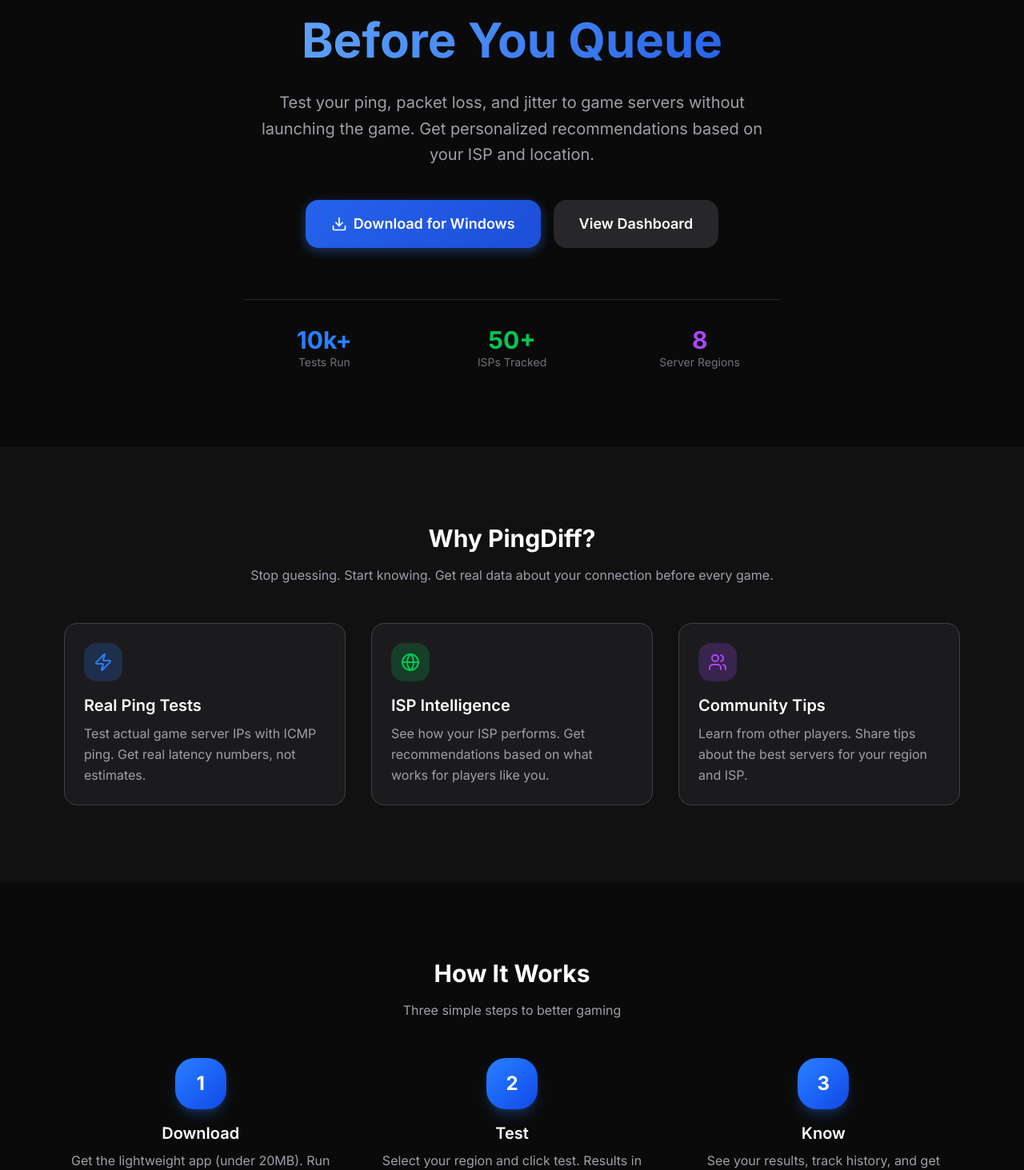
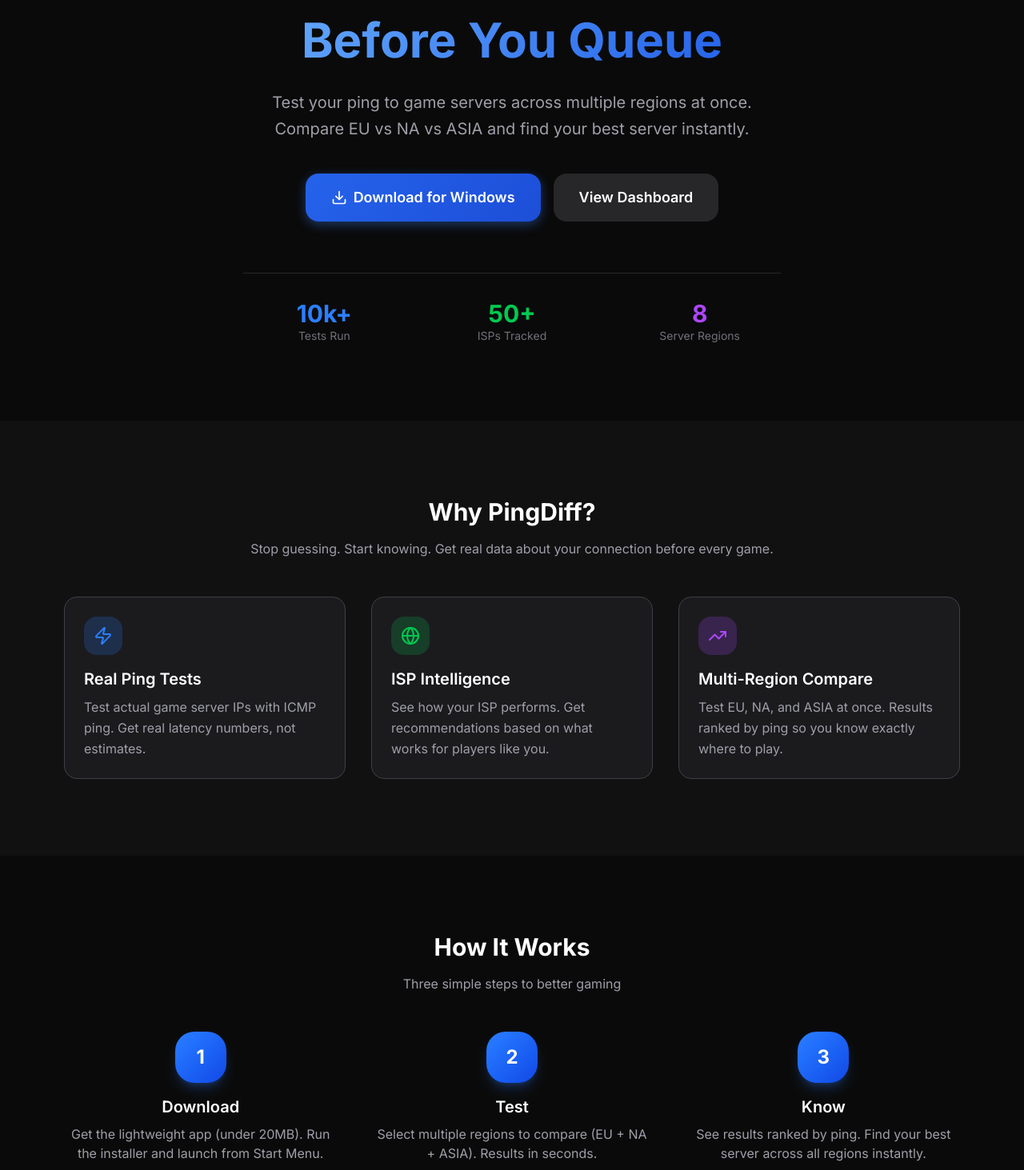
Before and after one commit to bokiko/pingdiff, a Next.js app in the folder web/: page / in a window 1280 px wide. Shown: the part 293-1756 px from the top of the page at 80% size. Built offline with nearby package versions, Linux system fonts and the light colour scheme.

Commit message:
Update website: add multi-region feature messaging

```diff
--- a/web/src/app/page.tsx
+++ b/web/src/app/page.tsx
@@ -2,7 +2,7 @@
 
 import Link from "next/link";
 import { useState } from "react";
-import { Activity, Download, Users, Zap, Globe, TrendingUp, Menu, X } from "lucide-react";
+import { Activity, Download, Zap, Globe, TrendingUp, Menu, X } from "lucide-react";
 
 export default function Home() {
   const [mobileMenuOpen, setMobileMenuOpen] = useState(false);
@@ -97,8 +97,8 @@
           </h1>
 
           <p className="text-lg md:text-xl text-zinc-400 max-w-2xl mx-auto mb-10 leading-relaxed fade-in-delay-2">
-            Test your ping, packet loss, and jitter to game servers without launching the game.
-            Get personalized recommendations based on your ISP and location.
+            Test your ping to game servers across multiple regions at once.
+            Compare EU vs NA vs ASIA and find your best server instantly.
           </p>
 
           <div className="flex flex-col sm:flex-row gap-4 justify-center fade-in-delay-3">
@@ -168,11 +168,11 @@
               {/* Feature 3 */}
               <div className="bg-zinc-800/50 border border-zinc-700 rounded-xl p-6 card-hover">
                 <div className="w-12 h-12 bg-purple-500/20 rounded-xl flex items-center justify-center mb-4">
-                  <Users className="w-6 h-6 text-purple-500" />
+                  <TrendingUp className="w-6 h-6 text-purple-500" />
                 </div>
-                <h3 className="text-xl font-semibold mb-2">Community Tips</h3>
+                <h3 className="text-xl font-semibold mb-2">Multi-Region Compare</h3>
                 <p className="text-zinc-400 leading-relaxed">
-                  Learn from other players. Share tips about the best servers for your region and ISP.
+                  Test EU, NA, and ASIA at once. Results ranked by ping so you know exactly where to play.
                 </p>
               </div>
             </div>
@@ -204,7 +204,7 @@
                 </div>
                 <h3 className="text-xl font-semibold mb-2">Test</h3>
                 <p className="text-zinc-400">
-                  Select your region and click test. Results in under 30 seconds.
+                  Select multiple regions to compare (EU + NA + ASIA). Results in seconds.
                 </p>
               </div>
 
@@ -214,7 +214,7 @@
                 </div>
                 <h3 className="text-xl font-semibold mb-2">Know</h3>
                 <p className="text-zinc-400">
-                  See your results, track history, and get recommendations on the dashboard.
+                  See results ranked by ping. Find your best server across all regions instantly.
                 </p>
               </div>
             </div>
```
